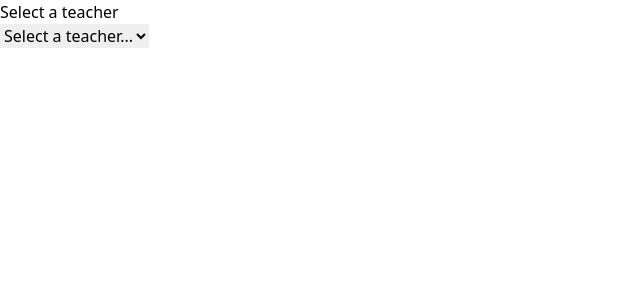
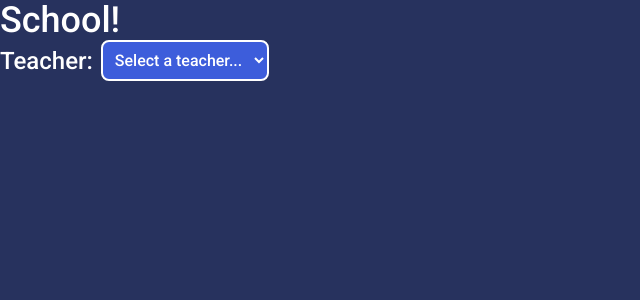
Before and after one commit to zoet24/wonde-technical-challenge, a React (Create React App) app in the folder frontend/: page / in a window 1280 px wide. Shown: the top 300 px of the page, without its empty margins (0-640 px from the left). Built offline with nearby package versions, Linux system fonts and the light colour scheme.

Commit message:
Add initial styling

```diff
--- a/frontend/src/App.tsx
+++ b/frontend/src/App.tsx
@@ -21,12 +21,13 @@
   }, []);
 
   return (
-    <div>
+    <main>
       {/* School information */}
+      <h1>School!</h1>
 
       {/* Select teacher dropdown */}
       <SelectTeacher teachers={data.teachers} />
-    </div>
+    </main>
   );
 }
 
--- a/frontend/src/components/ClassStudents.tsx
+++ b/frontend/src/components/ClassStudents.tsx
@@ -9,10 +9,15 @@
 function ClassStudents({ students }: ClassStudentsProps) {
   return (
     <div>
-      <h3>Students:</h3>
-      <ul>
+      <ul className="space-y-2">
         {students.map((student) => (
-          <li key={student.id}>
+          <li key={student.id} className="flex items-center">
+            <div className="mr-2 h-10 w-10 rounded-full border-white border-2 bg-blue-light flex items-center justify-center">
+              <span>
+                {student.forename.charAt(0)}
+                {student.surname.charAt(0)}
+              </span>
+            </div>
             {student.forename} {student.surname}
           </li>
         ))}
--- a/frontend/src/components/SelectTeacher.tsx
+++ b/frontend/src/components/SelectTeacher.tsx
@@ -25,10 +25,12 @@
 
   return (
     <div>
-      <h2>Select a teacher</h2>
+      <div className="flex items-center">
+        <h2 className="mr-2">Teacher:</h2>
         <select
           value={selectedTeacher ? selectedTeacher.id : ""}
           onChange={handleChange}
+          className="bg-blue-dark focus:outline-none p-2 rounded-lg border-2 border-white"
         >
           <option value="">Select a teacher...</option>
           {teachers.map((teacher) => (
@@ -37,6 +39,7 @@
             </option>
           ))}
         </select>
+      </div>
 
       {selectedTeacher && <TeacherClasses classes={selectedTeacher.classes} />}
     </div>
--- a/frontend/src/components/TeacherClasses.tsx
+++ b/frontend/src/components/TeacherClasses.tsx
@@ -23,7 +23,9 @@
       <h2>Classes:</h2>
       {classes.map((classInfo) => (
         <div key={classInfo.id}>
-          <h3>{classInfo.name}</h3>
+          <h3>
+            {classInfo.name} ({classInfo.students.length})
+          </h3>
           <ClassStudents students={classInfo.students} />
         </div>
       ))}
--- a/frontend/src/index.scss
+++ b/frontend/src/index.scss
@@ -1,3 +1,25 @@
+@import url('https://fonts.googleapis.com/css2?family=Roboto:wght@300;500&display=swap');
+
 @tailwind base;
 @tailwind components;
 @tailwind utilities;
+
+body {
+    @apply font-body text-white bg-bg;
+}
+
+h1 {
+    @apply text-4xl;
+}
+
+h2 {
+    @apply text-2xl;
+}
+
+h3 {
+    @apply text-xl;
+}
+
+h4 {
+    @apply text-lg;
+}
--- a/frontend/tailwind.config.js
+++ b/frontend/tailwind.config.js
@@ -2,6 +2,15 @@
 module.exports = {
   content: ["./src/**/*.{js,jsx,ts,tsx}"],
   theme: {
+    colors: {
+      bg: "#27325E",
+      "blue-light": "#4368fa",
+      "blue-dark": "#3d5ddb",
+      white: "#ffffff",
+    },
+    fontFamily: {
+      body: ["Roboto", "sans-serif"],
+    },
     extend: {},
   },
   plugins: [],
```
Lines whose indentation alone changed are shown as unchanged.
